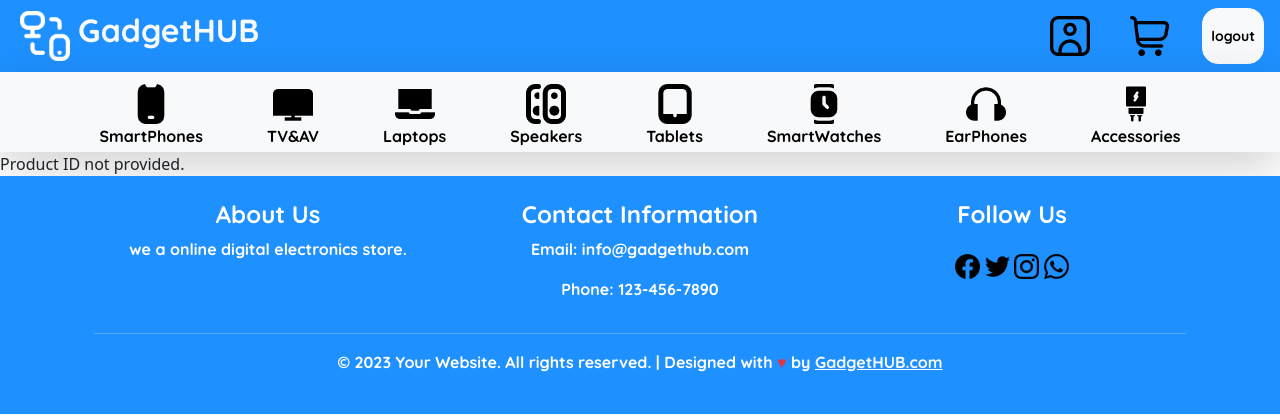
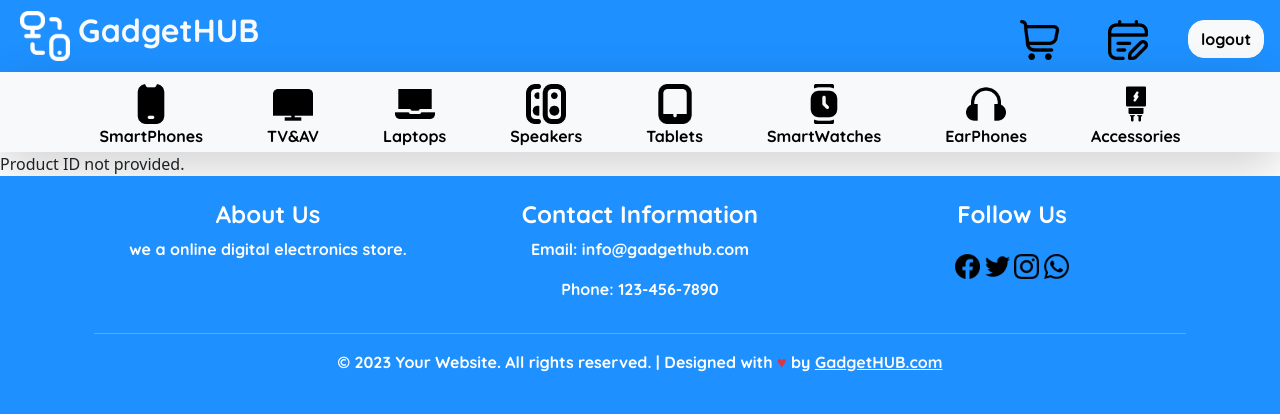
Before and after one commit to harshkhavale/php-shoe-shopee, a PHP site: page /User/Details.php in a window 1280 px wide. Shown: the top 420 px of the page. Run offline with PHP 8.4, Linux system fonts and the light colour scheme; some libraries are stand-ins or nearby versions.

Commit message:
second chnages

```diff
--- a/Admin/Admin.php
+++ b/Admin/Admin.php
@@ -92,8 +92,8 @@
         .admin-panel {
             background-color: dodgerblue;
             color: white;
-            height: 100vh;
             padding: 20px;
+            margin-bottom: 0;
         }
 
         .admin-panel h4 {
@@ -126,7 +126,7 @@
 
             <div class="col-md-3 admin-panel">
                 <div class="d-flex my-4 justify-content-center">
-                    <img src="../Assets/responsive-design.png" class="mx-2" height="50" width="50" />
+                    <img src="../Assets/data-transfer.png" class="mx-2" height="50" width="50" />
                     <h3>GadgetHUB</h3>
                 </div>
                 <ul class="" id="sidebar">
--- a/SignIn.php
+++ b/SignIn.php
@@ -2,10 +2,7 @@
 session_start();
 
 // Check if the user is already logged in, redirect to home page
-if (isset($_SESSION['username'])) {
-    header("Location: ./User/Store.php");
-    exit;
-}
+
 
 // Database connection settings
 $servername = "localhost";
--- a/User/Header.php
+++ b/User/Header.php
@@ -1,5 +1,25 @@
+<?php
+// Start the session
+if (session_status() == PHP_SESSION_NONE) {
+    // Start the session
+    session_start();
+}
+// Check if the logout button is clicked
+if (isset($_POST['logout'])) {
+    // Clear all session variables
+    session_unset();
+
+    // Destroy the session
+    session_destroy();
+
+    // Redirect to the sign-in page
+    header("Location: ../SignIn.php");
+    exit();
+}
+?>
 <!DOCTYPE html>
 <html lang="en">
+
 <head>
     <meta charset="UTF-8">
     <meta name="viewport" content="width=device-width, initial-scale=1.0">
@@ -14,34 +34,53 @@
     </style>
 
 </head>
+
 <body>
     <div class="mt-0 w-100 shadow-lg sticky-top " style="z-index:4000;background-color:dodgerblue">
         <nav class="navbar navbar-expand-lg d-flex justify-content-between" style="font-family: 'Quicksand', sans-serif;">
             <div class="container-fluid " style="height:7vh">
-        <a class="navbar-brand text-decoration-none text-light" href="Index.php"> <div class="d-flex justify-content-center mb-0">
+                <a class="navbar-brand text-decoration-none text-light" href="Store.php">
+                    <div class="d-flex justify-content-center mb-0">
                         <img src="../Assets/data-transfer.png" class="mx-2" height="50" width="50" />
                         <h2>GadgetHUB</h2>
-        </div></a>
+                    </div>
+                </a>
                 <button class="navbar-toggler" type="button" data-bs-toggle="collapse" data-bs-target="#navbarSupportedContent" aria-controls="navbarSupportedContent" aria-expanded="false" aria-label="Toggle navigation">
                     <span class="navbar-toggler-icon"></span>
                 </button>
                 <div class="collapse navbar-collapse position-absolute end-0" id="navbarSupportedContent">
                     <ul class="navbar-nav end-0 me-auto">
 
+                    <?php
 
-                    <li class="nav-item mx-3">
-                        <a class="nav-link active" aria-current="page" href="UserAccountPage.aspx"><img src="../Assets/Icons/portrait.png" style="height:5vh" /></a>
-                    </li>
-                    <li class="nav-item mx-3 mt-2 text-dark">
-                        <a runat="server" href="../WebPages/UserCartPage.aspx" id="mycart" class="position-relative">
+
+// Check if the username is set in the session
+if (isset($_SESSION["username"])) {
+    // Display the username in the navigation bar
+    echo '<li class="nav-item mx-3">
+            <a class="nav-link active text-light" aria-current="page">
+                <img src="../Assets/Icons/portrait.png" style="height:5vh" class="mx-2" />' . $_SESSION["username"] . '
+            </a>
+          </li>';
+}
+?>
+                        <li class="nav-item mx-4 mt-2 text-dark">
+                            <a runat="server" href="Cart.php" id="mycart" class="position-relative">
                                 <img src="../Assets/Icons/shopping-cart.png" style="height:5vh" />
                             </a>
                         </li>
+                        <li class="nav-item mx-4 mt-2 text-dark">
+                            <a runat="server" href="Feedback.php" id="mycart" class="position-relative">
+                                <img src="../Assets/Icons/calendar-lines-pen.png" style="height:5vh" />
+                            </a>
+                        </li>
 
-                    <li class="nav-item mx-3 d-flex justify-content-center">
-                        <button type="button" class="btn btn-light rounded-4 btn-sm">
+                        <li class="nav-item mx-3 mt-2 d-flex justify-content-center">
+                            <form method="POST" action="<?php echo $_SERVER['PHP_SELF']; ?>">
+                                <button type="submit" name="logout" class="btn btn-light rounded-4 btn-md">
                                     logout
                                 </button>
+                            </form>
                         </li>
                     </ul>
                 </div>
@@ -61,7 +100,7 @@
 
 
                         <li class="nav-item mx-4 d-flex justify-content-center">
-                        <a class="nav-link active" aria-current="page" href="BindCategoryPage.aspx?catname=Smartphones">
+                            <a class="nav-link active" aria-current="page" href="ProductCategories.php?CATNAME=Smartphones">
                                 <div class="m-auto text-center">
                                     <img src="../Assets/Icons/mobile-notch.png" style="height:5vh" />
                                     <p class="">SmartPhones</p>
@@ -69,7 +108,7 @@
                             </a>
                         </li>
                         <li class="nav-item mx-4 d-flex justify-content-center">
-                        <a class="nav-link active" aria-current="page" href="BindCategoryPage.aspx?catname=TV&AV">
+                            <a class="nav-link active" aria-current="page" href="ProductCategories.php?CATNAME=TV&AV">
                                 <div class="m-auto text-center">
                                     <img src="../Assets/Icons/screen.png" style="height:5vh" />
                                     <p class="">TV&AV</p>
@@ -77,7 +116,7 @@
                             </a>
                         </li>
                         <li class="nav-item mx-4 d-flex justify-content-center">
-                        <a class="nav-link active" aria-current="page" href="BindCategoryPage.aspx?catname=Laptop">
+                            <a class="nav-link active" aria-current="page" href="ProductCategories.php?CATNAME=Laptops">
                                 <div class="m-auto text-center">
                                     <img src="../Assets/Icons/laptop.png" style="height:5vh" />
                                     <p class="">Laptops</p>
@@ -85,7 +124,7 @@
                             </a>
                         </li>
                         <li class="nav-item mx-4 d-flex justify-content-center">
-                        <a class="nav-link active" aria-current="page" href="BindCategoryPage.aspx?catname=Speakers">
+                            <a class="nav-link active" aria-current="page" href="ProductCategories.php?CATNAME=Speakers">
                                 <div class="m-auto text-center">
                                     <img src="../Assets/Icons/speakers.png" style="height:5vh" />
                                     <p class="">Speakers</p>
@@ -93,7 +132,7 @@
                             </a>
                         </li>
                         <li class="nav-item mx-4 d-flex justify-content-center">
-                        <a class="nav-link active" aria-current="page" href="BindCategoryPage.aspx?catname=Tablets">
+                            <a class="nav-link active" aria-current="page" href="ProductCategories.php?CATNAME=Tablets">
                                 <div class="m-auto text-center">
                                     <img src="../Assets/Icons/tablet.png" style="height:5vh" />
                                     <p class="">Tablets</p>
@@ -102,7 +141,7 @@
                         </li>
 
                         <li class="nav-item mx-4 d-flex justify-content-center">
-                        <a class="nav-link active" aria-current="page" href="BindCategoryPage.aspx?catname=Smartwatches">
+                            <a class="nav-link active" aria-current="page" href="ProductCategories.php?CATNAME=Smartwatches">
                                 <div class="m-auto text-center">
                                     <img src="../Assets/Icons/watch-smart.png" style="height:5vh" />
                                     <p class="">SmartWatches</p>
@@ -111,7 +150,7 @@
                         </li>
 
                         <li class="nav-item mx-4 d-flex justify-content-center">
-                        <a class="nav-link active" aria-current="page" href="BindCategoryPage.aspx?catname=Earphones">
+                            <a class="nav-link active" aria-current="page" href="ProductCategories.php?CATNAME=Earphones">
                                 <div class="m-auto text-center">
                                     <img src="../Assets/Icons/headphones.png" style="height:5vh" />
                                     <p class="">EarPhones</p>
@@ -120,7 +159,7 @@
                         </li>
 
                         <li class="nav-item mx-4 d-flex justify-content-center">
-                        <a class="nav-link active" aria-current="page" href="BindCategoryPage.aspx?catname=Accesories">
+                            <a class="nav-link active" aria-current="page" href="ProductCategories.php?CATNAME=Accessories">
                                 <div class="m-auto text-center">
                                     <img src="../Assets/Icons/phone-charger.png" style="height:5vh" />
                                     <p class="">Accessories</p>
@@ -134,4 +173,5 @@
     </div>
 
 </body>
+
 </html>
```
Lines whose indentation alone changed are shown as unchanged.
